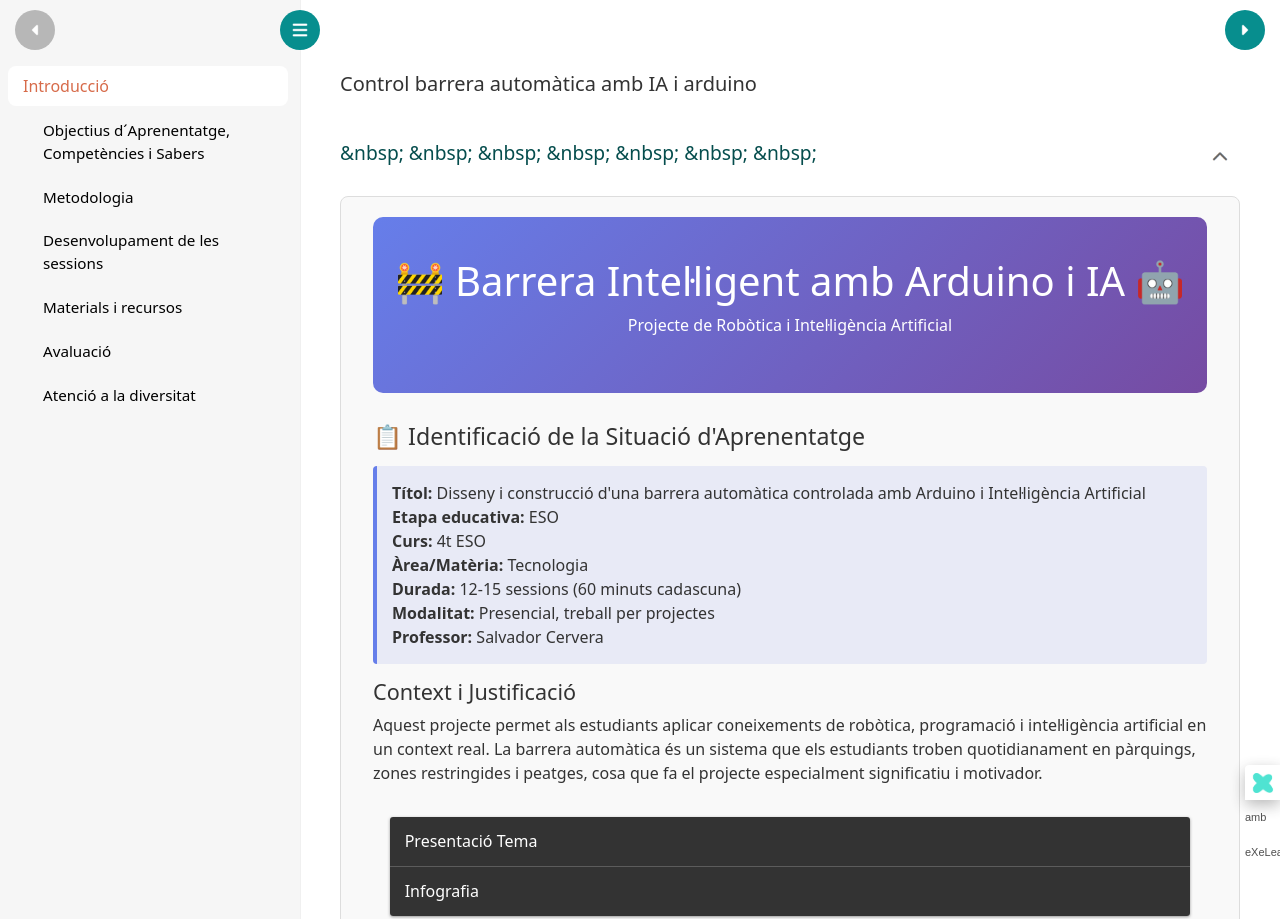
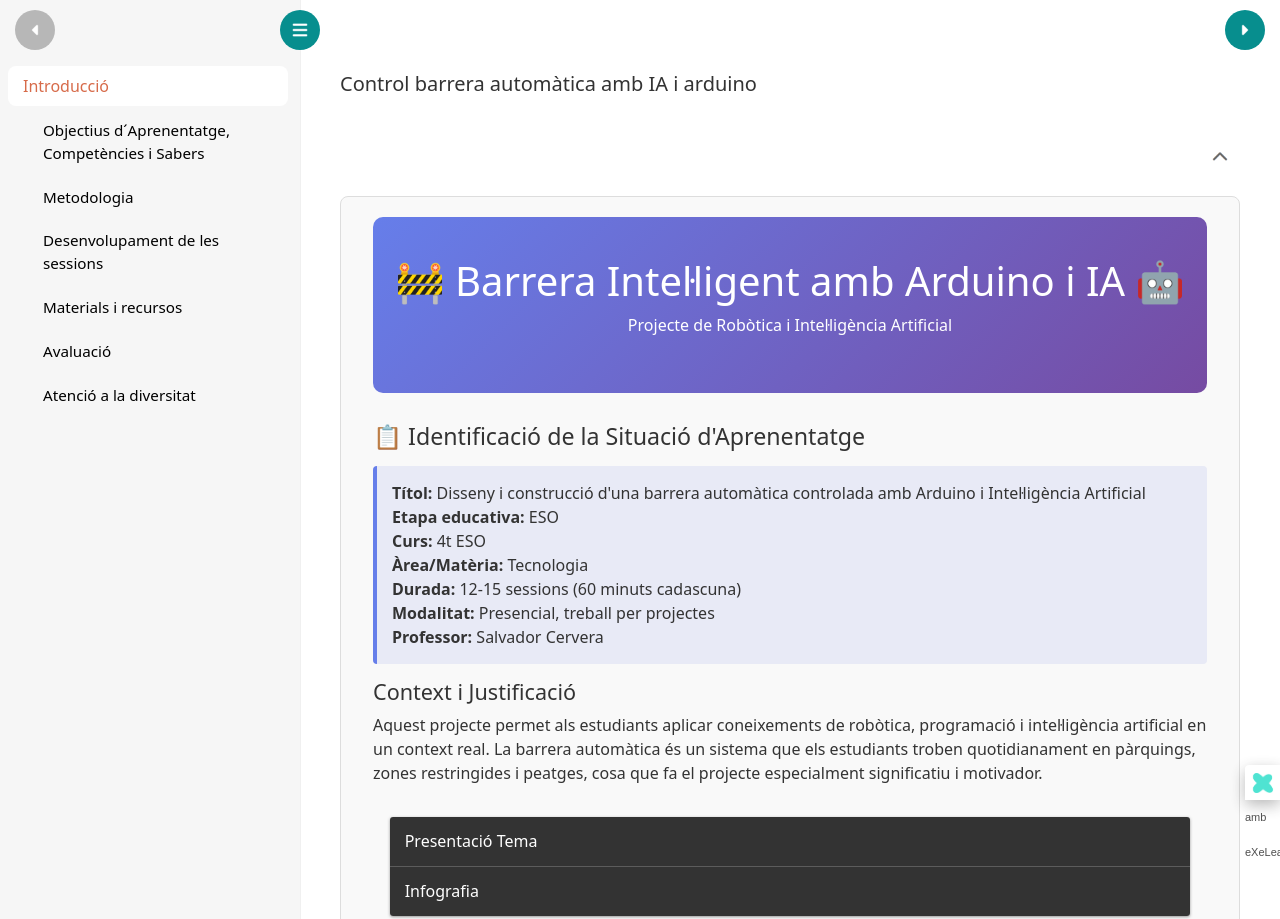
Before and after one commit to scerver2/Barrera-IA-, a plain HTML site: page docs/index.html in a window 1280 px wide. Shown: the top 919 px of the page. Drawn offline with Linux system fonts and the light colour scheme.

Commit message:
Clean up box title in index.html
Removed excessive non-breaking spaces from box title.

```diff
--- a/docs/index.html
+++ b/docs/index.html
@@ -98,7 +98,7 @@
 </header><div id="page-content-20260606211209KGMWSO" class="page-content">
 <article id="20260606211209HKOIIQ" class="box">
 <header class="box-head no-icon">
-<h1 class="box-title">&amp;nbsp; &amp;nbsp; &amp;nbsp; &amp;nbsp; &amp;nbsp; &amp;nbsp; &amp;nbsp;</h1>
+<h1 class="box-title"></h1>
 <button class="box-toggle box-toggle-on" title="Toggle content">
 <span>Toggle content</span>
 </button></header>
```
